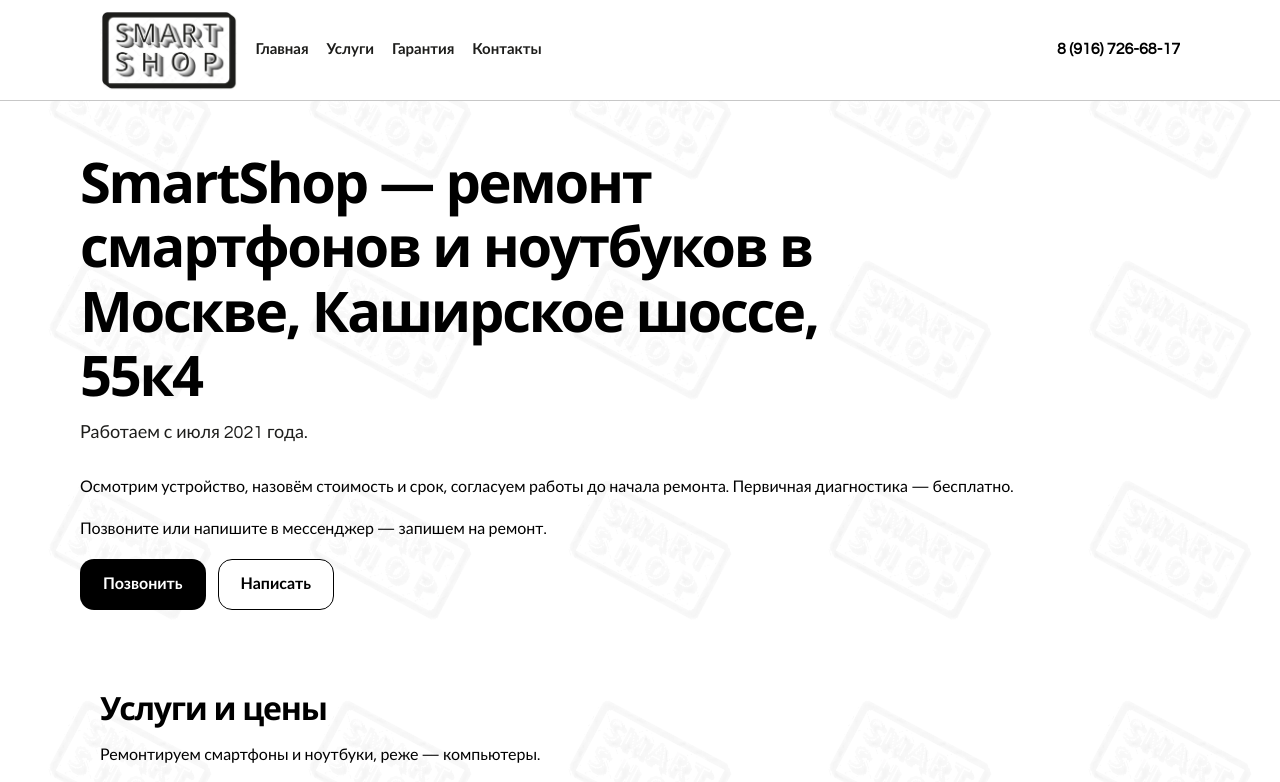
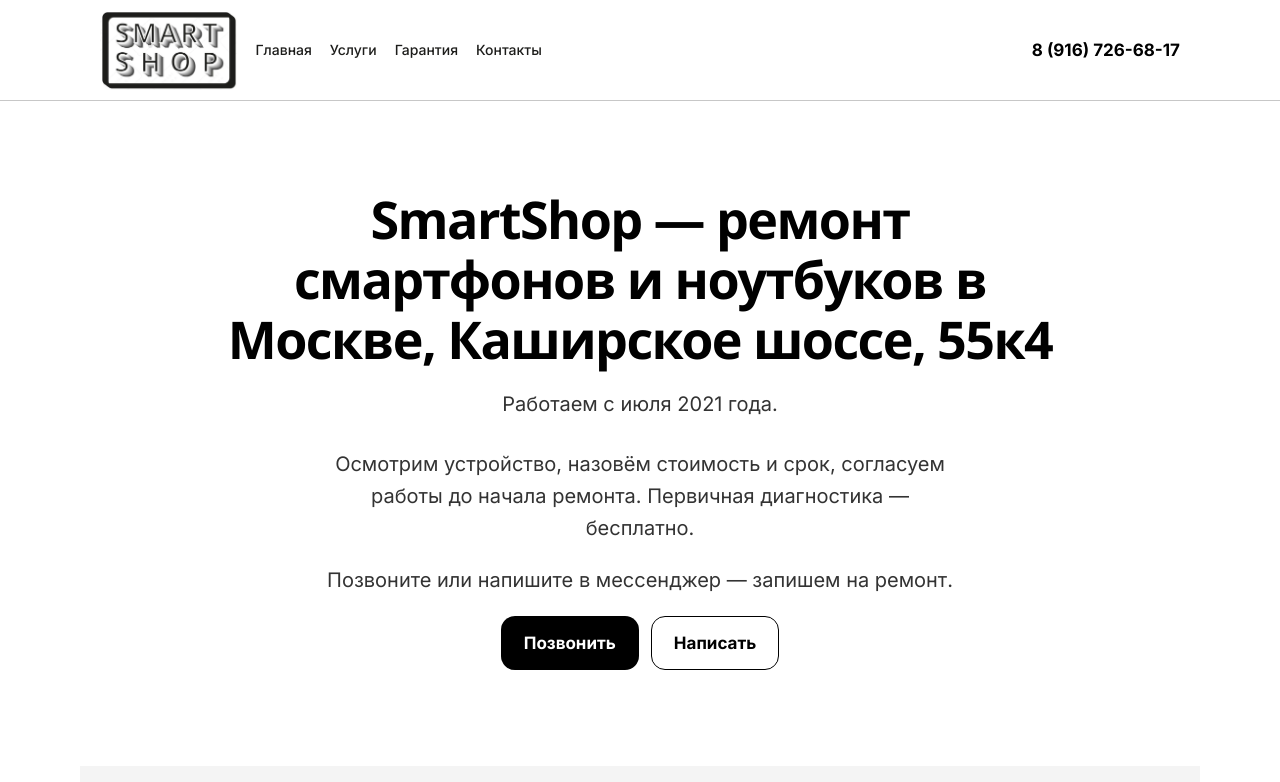
Before and after one commit to Russel2909/smartshop_test_site_55k4, a plain HTML site: page index.html in a window 1280 px wide. Shown: the top 782 px of the page. Drawn offline with Linux system fonts and the light colour scheme.

Commit message:
Переложить публичные страницы на более свободную вёрстку.
Шрифт Inter, зоны с большими отступами и разовое интро: логотип со всего экрана уезжает в шапку.

Co-authored-by: Russel2909 <Russel2909@users.noreply.github.com>

```diff
--- a/index.html
+++ b/index.html
@@ -43,9 +43,20 @@
     <link rel="icon" href="favicon.ico" sizes="48x48">
     <link rel="icon" href="assets/favicon-32.png" type="image/png" sizes="32x32">
     <link rel="apple-touch-icon" href="assets/apple-touch-icon.png">
+    <link rel="preload" as="image" href="assets/logo.webp">
     <link rel="stylesheet" href="style.css">
+    <script>
+    (function () {
+        try {
+            if (sessionStorage.getItem("ss_intro")) return;
+            if (matchMedia("(prefers-reduced-motion: reduce)").matches) return;
+            document.documentElement.classList.add("intro");
+        } catch (e) {}
+    })();
+    </script>
 </head>
 <body class="site">
+    <div id="intro" aria-hidden="true"><img src="assets/logo.webp" alt="" width="560" height="326"></div>
     <header class="header">
         <nav class="nav-container">
             <a class="logo" href="index.html"><img src="assets/logo.webp" alt="SmartShop" width="560" height="326"></a>
@@ -267,5 +278,6 @@
     </nav>
     <script src="nav.js" defer></script>
     <script src="form.js" defer></script>
+    <script src="intro.js" defer></script>
 </body>
 </html>
--- /dev/null
+++ b/intro.js
@@ -0,0 +1,31 @@
+(function () {
+    if (!document.documentElement.classList.contains("intro")) return;
+    var overlay = document.getElementById("intro");
+    var big = overlay && overlay.querySelector("img");
+    var small = document.querySelector(".logo img");
+    if (!overlay || !big || !small) return;
+    small.classList.add("is-intro-hidden");
+
+    function finish() {
+        small.classList.remove("is-intro-hidden");
+        document.documentElement.classList.remove("intro");
+        if (overlay.parentNode) overlay.remove();
+        try { sessionStorage.setItem("ss_intro", "1"); } catch (e) {}
+    }
+
+    window.setTimeout(function () {
+        var from = big.getBoundingClientRect();
+        var to = small.getBoundingClientRect();
+        if (!from.width || !to.width) {
+            finish();
+            return;
+        }
+        var scale = to.width / from.width;
+        big.style.transformOrigin = "0 0";
+        var motion = big.animate([
+            { transform: "translate(0px, 0px) scale(1)" },
+            { transform: "translate(" + (to.left - from.left) + "px, " + (to.top - from.top) + "px) scale(" + scale + ")" }
+        ], { duration: 900, easing: "cubic-bezier(.65,0,.35,1)", fill: "forwards" });
+        motion.onfinish = finish;
+    }, 1200);
+})();
--- a/style.css
+++ b/style.css
@@ -1,3 +1,21 @@
+@font-face {
+    font-family: Inter;
+    font-style: normal;
+    font-weight: 400 700;
+    font-display: swap;
+    src: url("assets/fonts/inter-0.woff2") format("woff2");
+    unicode-range: U+0301, U+0400-045F, U+0490-0491, U+04B0-04B1, U+2116;
+}
+
+@font-face {
+    font-family: Inter;
+    font-style: normal;
+    font-weight: 400 700;
+    font-display: swap;
+    src: url("assets/fonts/inter-1.woff2") format("woff2");
+    unicode-range: U+0000-00FF, U+0131, U+0152-0153, U+02BB-02BC, U+02C6, U+02DA, U+02DC, U+0304, U+0308, U+0329, U+2000-206F, U+20AC, U+2122, U+2191, U+2193, U+2212, U+2215, U+FEFF, U+FFFD;
+}
+
 :root {
     --ink: #1c2340;
     --muted: #5c6480;
@@ -372,11 +390,10 @@ body.site {
     --violet: #1d1d1b;
     --soft: #f4f4f4;
     color: #000000;
-    background-color: #ffffff;
-    background-image: url("assets/watermark.webp");
-    background-repeat: repeat;
-    background-size: 260px 220px;
-    font-family: "Century Gothic", CenturyGothic, Futura, "Trebuchet MS", "Segoe UI", sans-serif;
+    background: #ffffff;
+    font-family: Inter, "Segoe UI", sans-serif;
+    font-size: 17px;
+    line-height: 1.65;
 }
 
 body.site .header {
@@ -386,11 +403,60 @@ body.site .header {
 }
 
 body.site .hero {
-    background: transparent;
-    padding: 48px 20px 24px;
+    background: #ffffff;
+    padding: 88px 24px 96px;
+    text-align: center;
 }
 
-body.site .section { background: transparent; }
+body.site .hero-inner { max-width: 1120px; }
+
+body.site .hero .actions { justify-content: center; }
+
+body.site .hero h1 {
+    font-size: clamp(36px, 4.8vw, 52px);
+    font-weight: 700;
+    line-height: 1.15;
+    letter-spacing: -0.03em;
+    max-width: 16em;
+    margin: 0 auto 20px;
+}
+
+body.site .hero p {
+    font-size: 20px;
+    line-height: 1.6;
+    color: #333333;
+    max-width: 40rem;
+    margin-left: auto;
+    margin-right: auto;
+}
+
+body.site .section {
+    padding: 96px 24px;
+}
+
+body.site .section > * {
+    max-width: 1120px;
+    margin-left: auto;
+    margin-right: auto;
+}
+
+body.site .section h2 {
+    font-size: clamp(28px, 3vw, 40px);
+    font-weight: 700;
+    letter-spacing: -0.03em;
+    line-height: 1.2;
+    margin-bottom: 24px;
+}
+
+body.site main > section:nth-child(even) {
+    background: #f4f4f4;
+}
+
+body.site .nav-links a {
+    font-size: 14px;
+    font-weight: 500;
+    color: #444444;
+}
 
 body.site a { color: #000000; }
 
@@ -550,3 +616,27 @@ body.site .form-status.is-error { color: #000000; }
 
     .msg-btn { width: 100%; justify-content: center; }
 }
+
+#intro { display: none; }
+
+html.intro #intro {
+    display: flex;
+    position: fixed;
+    inset: 0;
+    z-index: 60;
+    align-items: center;
+    justify-content: center;
+    pointer-events: none;
+}
+
+html.intro #intro img {
+    width: min(72vw, 440px);
+    height: auto;
+}
+
+html.intro .logo img.is-intro-hidden { opacity: 0; }
+
+@media (prefers-reduced-motion: reduce) {
+    #intro { display: none !important; }
+    html.intro .logo img.is-intro-hidden { opacity: 1; }
+}
```
Also changed, not shown: assets/fonts/inter-0.woff2 (added), assets/fonts/inter-1.woff2 (added).
